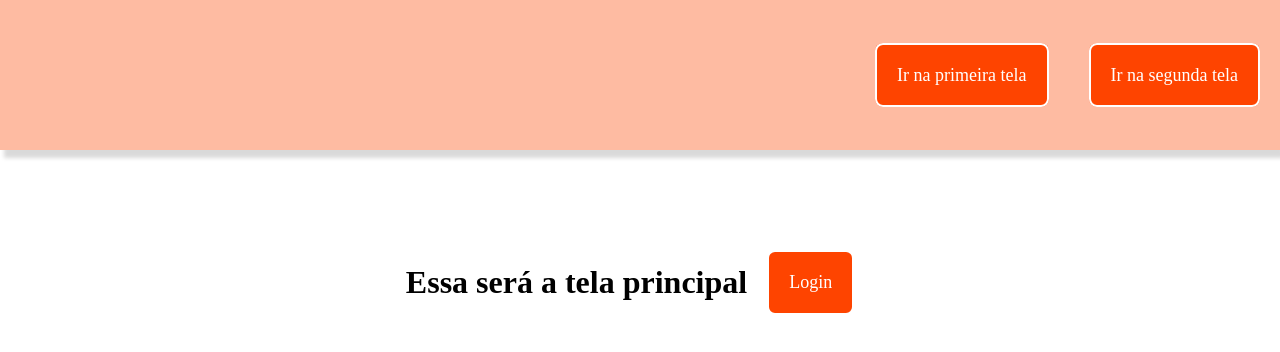
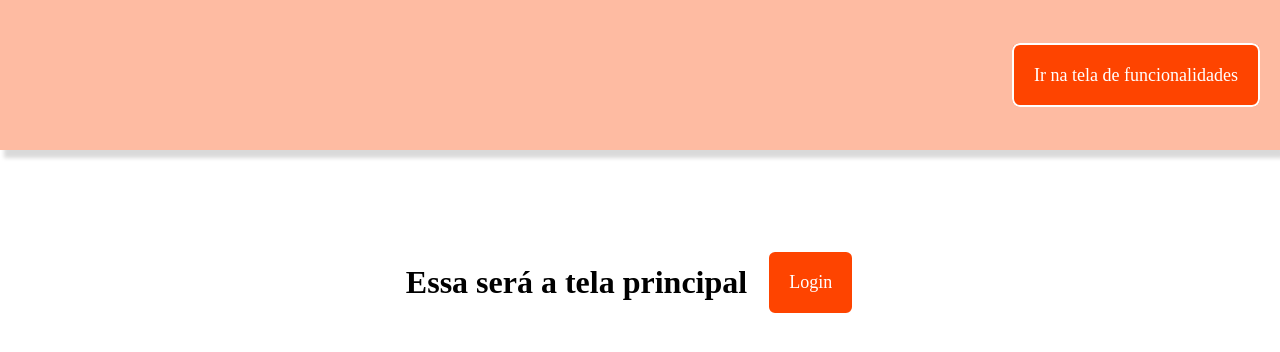
Before and after one commit to devmichaelviana/ShareOrangePlus, a React (Create React App) app: page / in a window 1280 px wide. Shown: the top 352 px of the page. Built offline with nearby package versions, Linux system fonts and the light colour scheme.

Commit message:
Deletando tela desnecessária

```diff
--- a/src/pages/Home/home.js
+++ b/src/pages/Home/home.js
@@ -8,10 +8,7 @@ function PageHome() {
     <>
     <header className="cabecalho">
       <div >
-        <Link className="conect" to="/create">Ir na primeira tela</Link>
-      </div>
-      <div >
-        <Link className="conect" to="/tela">Ir na segunda tela</Link>
+        <Link className="conect" to="/tela">Ir na tela de funcionalidades</Link>
       </div>
     </header>
 
```
Also changed, not shown: 1 other file (tests, documents, lock files or other folders).
